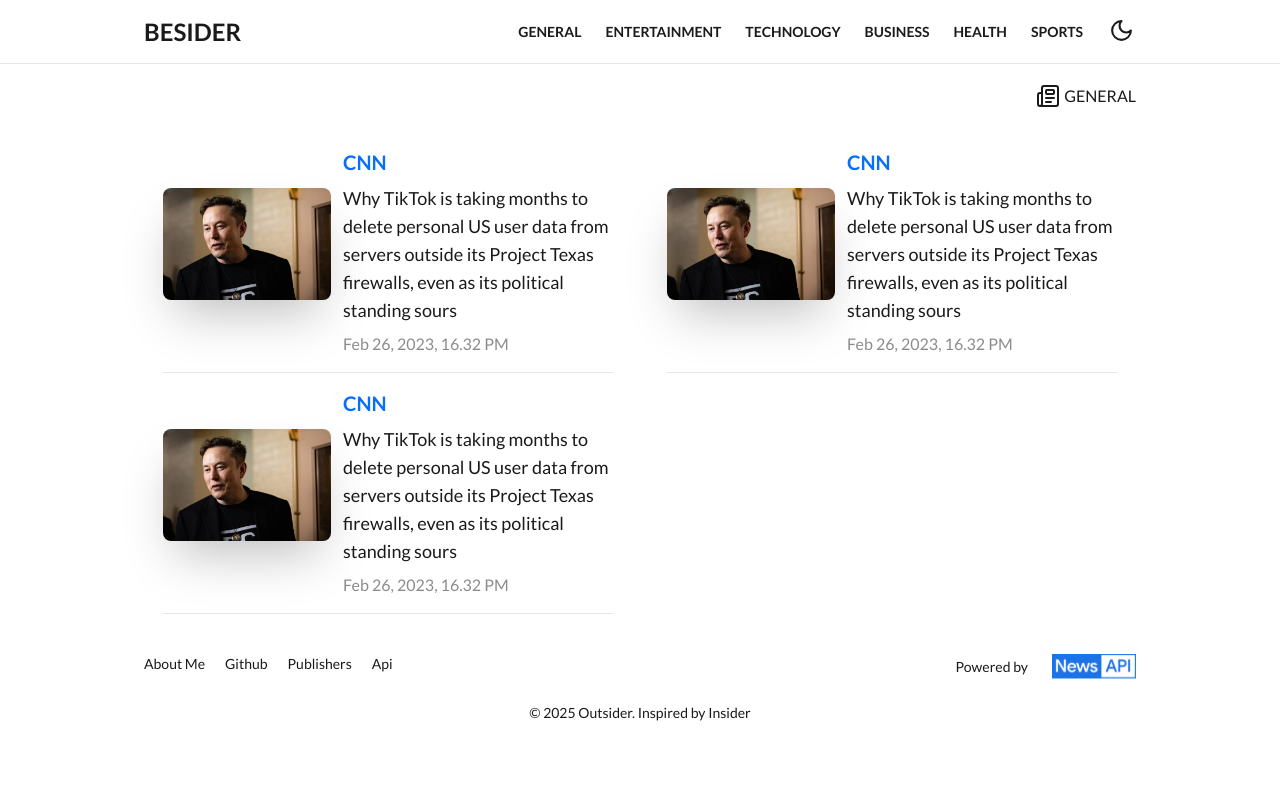
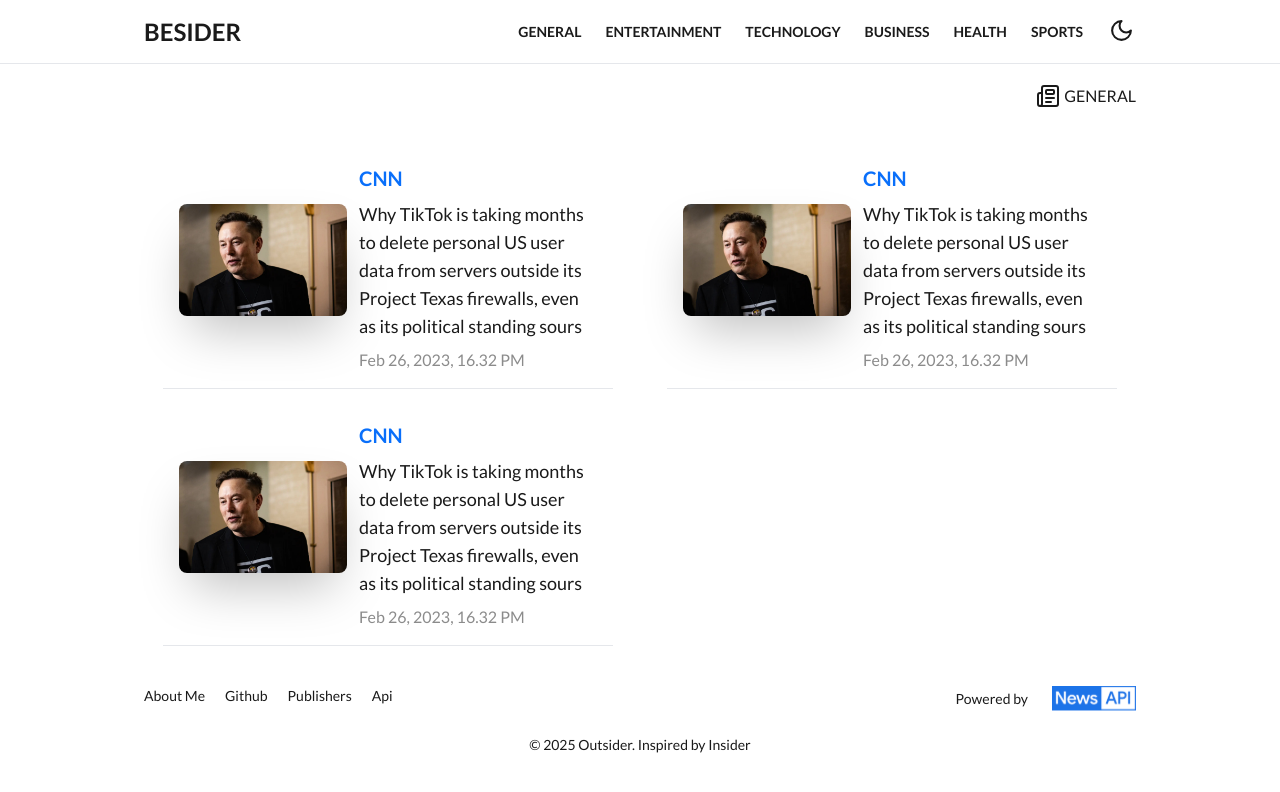
Before and after one commit to piotrGrigoret/NYtimes, a React (Vite) app: page / in a window 1280 px wide. Shown: the top 792 px of the page. Built offline with nearby package versions, Linux system fonts and the light colour scheme.

Commit message:
add visual fitures and update readme

```diff
--- a/src/components/Card/index.tsx
+++ b/src/components/Card/index.tsx
@@ -1,9 +1,10 @@
 
 export const Card = () => {
     return (
-    <div className="w-auto mx-auto max-w-[320px] flex flex-row gap-3 border-b border-b-gray-200
- lg:max-w-[450px] pb-4">
-
+        <div
+          className="w-auto mx-auto max-w-[320px] flex flex-row gap-3 border-b border-b-gray-200
+          lg:max-w-[450px] p-4 cursor-pointer hover:lg:transform hover:lg:scale-105 hover:lg:shadow-lg hover:lg:shadow-bgDarker transition-all duration-300 ease-in-out"
+        >
           <img
             className="w-full mt-9 h-20 object-cover rounded-lg shadow-2xl lg:h-28 lg:mt-10"
             src="/assets/jpg/img2.jpg"
@@ -17,5 +18,5 @@
             <div className="text-sm lg:text-base opacity-50">Feb 26, 2023, 16.32 PM</div>
           </div>
         </div>
-  )
+      );
 }
--- a/src/index.css
+++ b/src/index.css
@@ -30,13 +30,13 @@
   --color-text: #1A1A1A;
   --color-primary: #096FFA;
   --color-primary-light: color-mix(in srgb, var(--color-primary), white 80%);
+  --color-bg-darker: #6f6d6d;
 
 }
 
 .dark {
   --color-bg: #242424;
   --color-text: rgba(255, 255, 255, 0.87);
-  /* --color-primary: #4F46E5; */
 }
 
 body {
--- /dev/null
+++ b/src/redux/slices/articleSlice.ts
@@ -0,0 +1,40 @@
+import { createSlice, createAsyncThunk, type PayloadAction } from "@reduxjs/toolkit";
+import { RootState } from "../store";
+
+
+interface Article {
+    _id: string
+    headline: { main: string }
+    abstract: string
+    web_url: string
+    pub_date: string
+    // Добавьте другие поля по необходимости
+  }
+
+  interface ArticlesState {
+    items: Article[]
+    status: "idle" | "loading" | "succeeded" | "failed"
+    error: string | null
+  }
+
+  const initialState: ArticlesState = {
+    items: [],
+    status: "idle",
+    error: null,
+  }
+
+const articlesSlice = createSlice({
+    name: "articles",
+    initialState,
+    reducers: {
+        clearArticles: (state) => {
+          state.items = []
+        },
+      },
+});
+
+
+export const selectArticle =  (state: RootState) => state.articles;
+export const {clearArticles} = articlesSlice.actions;
+
+export default articlesSlice.reducer
--- a/src/redux/store.ts
+++ b/src/redux/store.ts
@@ -1,8 +1,10 @@
 import { configureStore } from '@reduxjs/toolkit';
-
+import articlesReducer from './slices/articleSlice';
 
 export const store = configureStore({
-    reducer: {  },
+    reducer: {
+        articles: articlesReducer,
+    },
 });
 
 
--- a/tailwind.config.js
+++ b/tailwind.config.js
@@ -10,6 +10,7 @@
         text: "var(--color-text)",
         primary: "var(--color-primary)",
         primaryLight: "var(--color-primary-light)",
+        bgDarker: "var(--color-bg-darker)"
       },
       fontFamily: {
         lato: ["Lato", "sans-serif"],
```
Also changed, not shown: 1 other file (tests, documents, lock files or other folders). Lines whose indentation alone changed are shown as unchanged.
